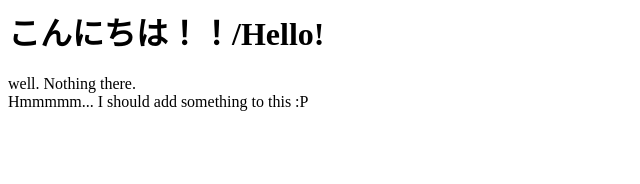
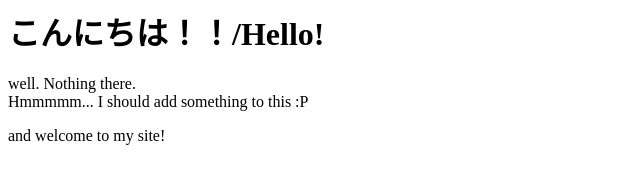
Before and after one commit to dragon1-git/dragon1-git.github.io, a plain HTML site: page index.html in a window 1280 px wide. Shown: the whole page, without its empty margins (0-640 px from the left). Drawn offline with Linux system fonts and the light colour scheme.

Commit message:
update 2

```diff
--- a/index.html
+++ b/index.html
@@ -3,4 +3,5 @@
     こんにちは！！/Hello!
   </h1>
   <p>well. Nothing there.<br>Hmmmmm... I should add something to this :P</p>
+and welcome to my site!
 </html>
```
